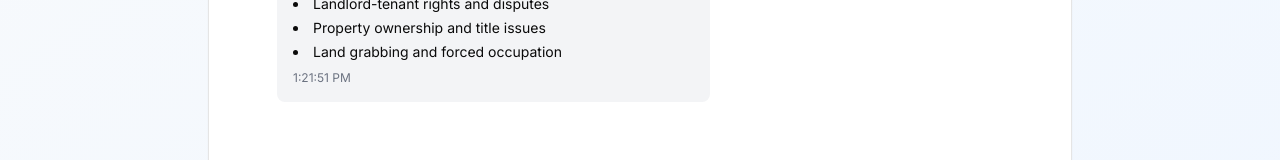
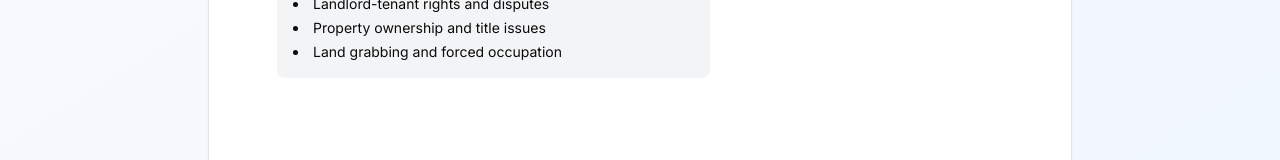
Before and after one commit to ChickenOnFloor/AI-Powered-Legal-Property-Advisor, a Next.js app: page /client/ai-chat in a window 1280 px wide. Shown: the part 312-472 px from the top of the page. Built offline with nearby package versions, Linux system fonts and the light colour scheme.

Commit message:
fix: time

```diff
--- a/app/client/ai-chat/page.jsx
+++ b/app/client/ai-chat/page.jsx
@@ -129,7 +129,6 @@ export default function AIChatPage() {
                         <li>Property ownership and title issues</li>
                         <li>Land grabbing and forced occupation</li>
                       </ul>
-                      <div className="text-xs mt-2 text-gray-500">{getCurrentTime()}</div>
                     </div>
                   </div>
                 </motion.div>
```
Also changed, not shown: 1 other file (tests, documents, lock files or other folders).
